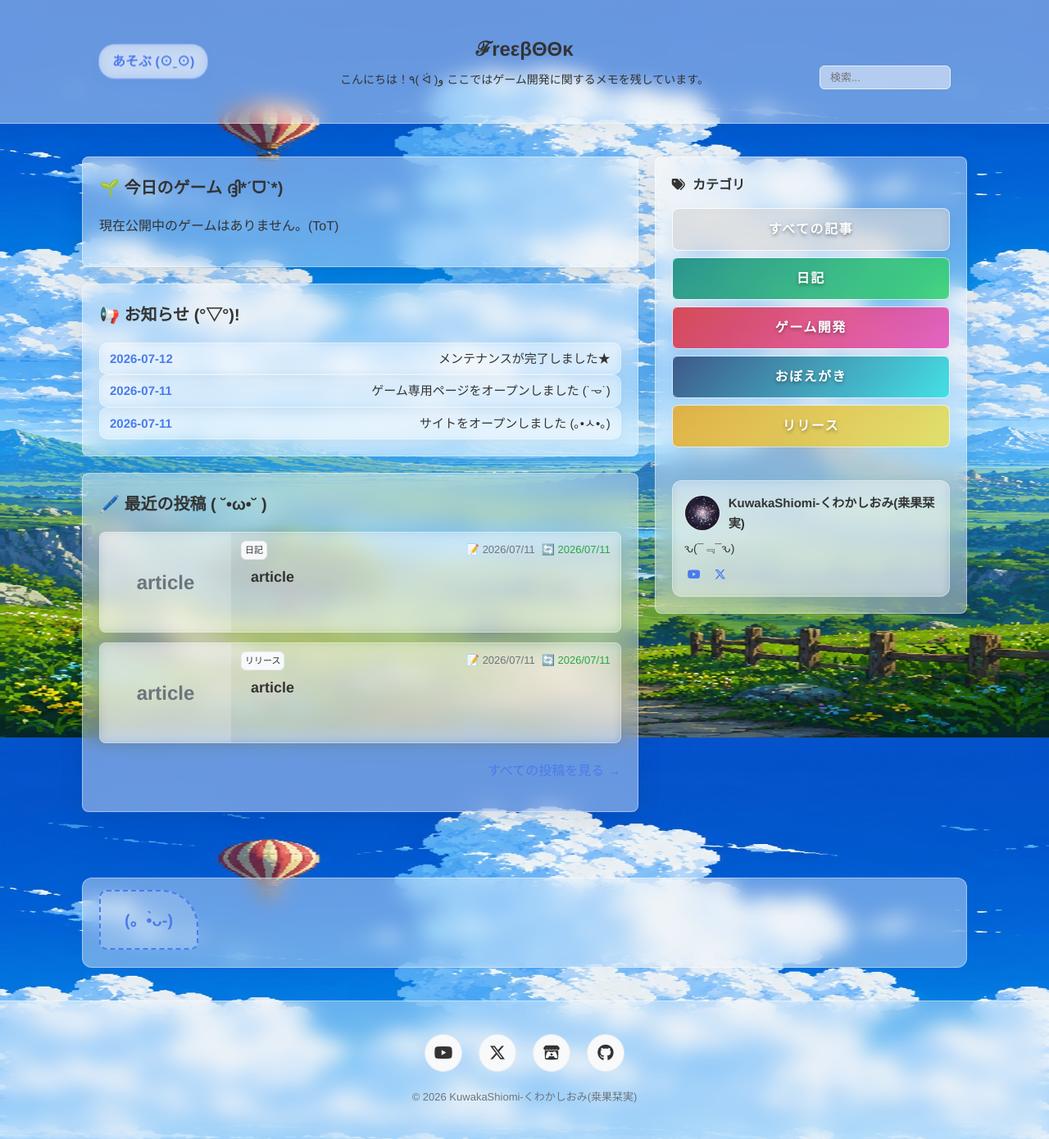
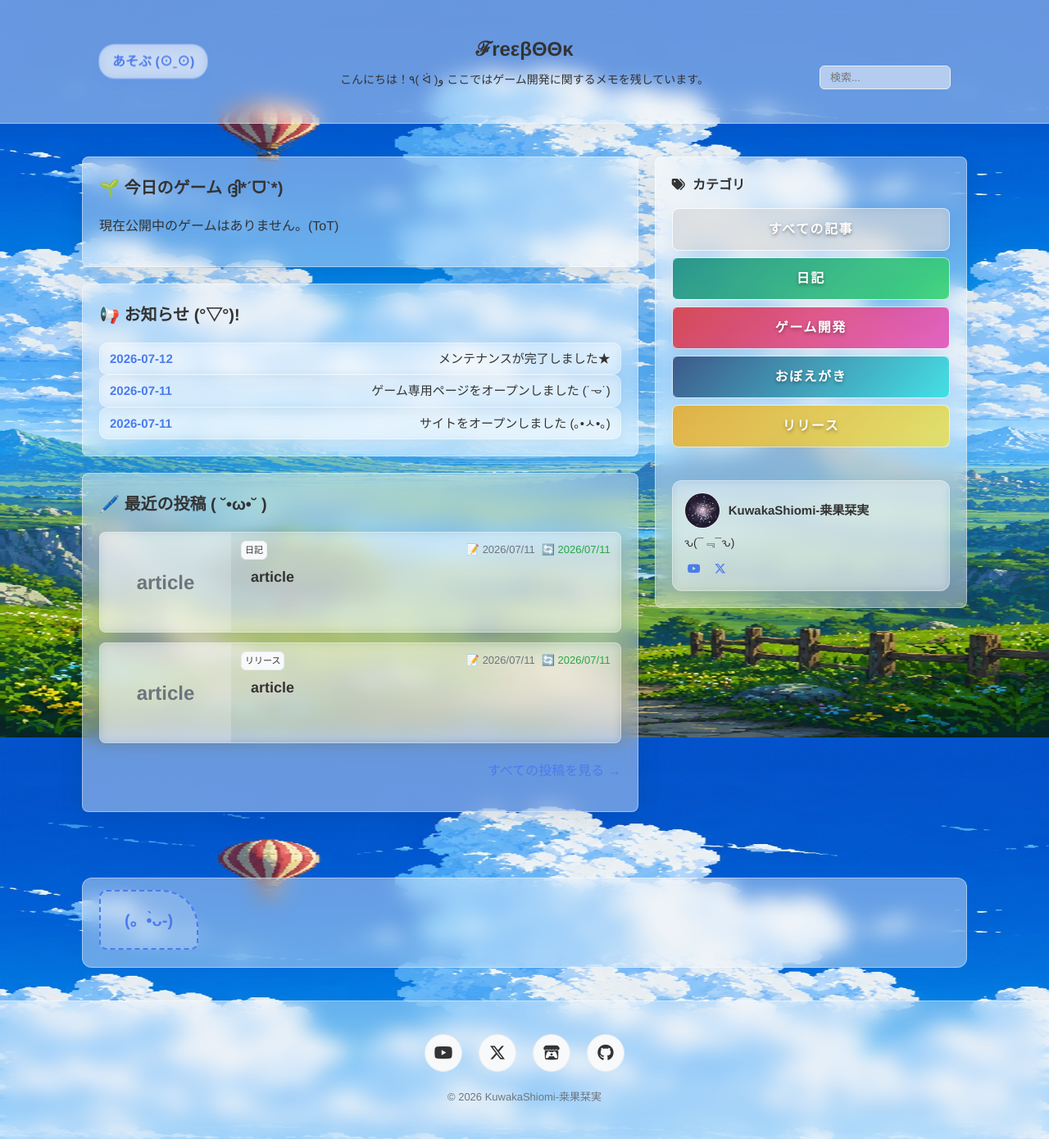
Before and after one commit to minoru-0707/minoru-0707.github.io, a Jekyll site: the page built from index.html, in a window 1280 px wide. Shown: the whole page at 82% size. Built offline with Jekyll 4.4.1, drawn with Linux system fonts in a browser that asks for light colours; nearby versions of some CDN libraries.

Commit message:
2026/10/27
name changed

```diff
--- a/_config.yml
+++ b/_config.yml
@@ -29,7 +29,7 @@ url: "" # the base hostname & protocol for your site, e.g. http://example.com
 twitter_username: jekyllrb
 github_username:  jekyll
 
-creator_name: "KuwakaShiomi-くわかしおみ(桒果栞実)"
+creator_name: "KuwakaShiomi-桒果栞実"
 creator_avatar: "/assets/images/design/stardust_canvas_245.png"
 creator_description: "ԅ(¯﹃¯ԅ)"
 
```
